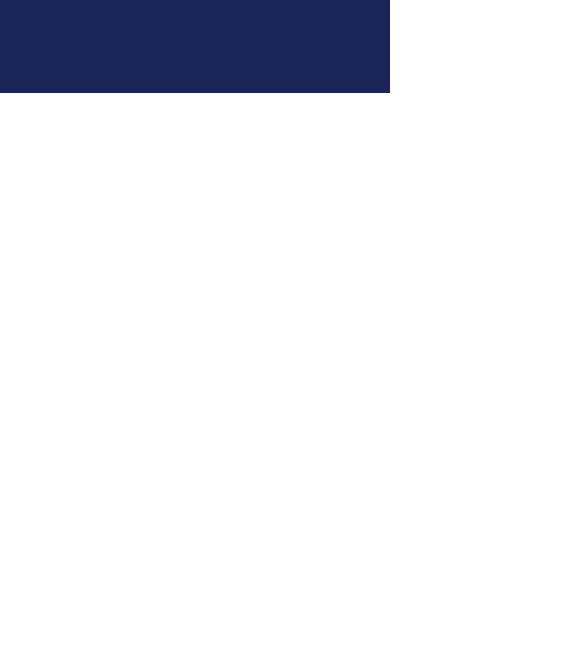
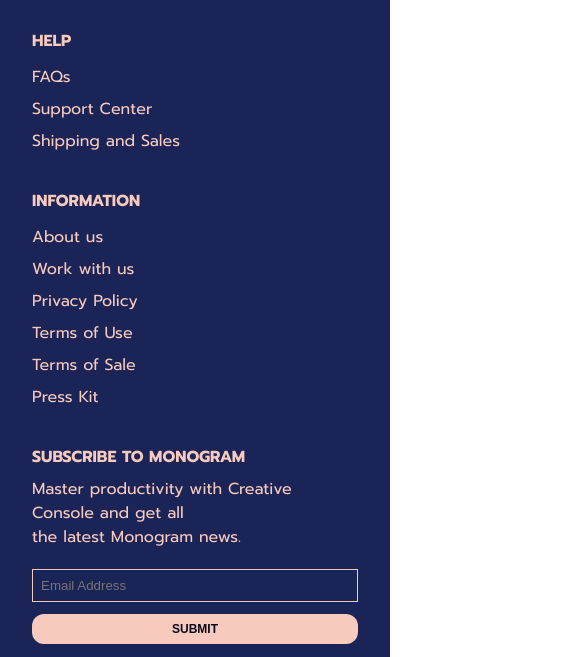
Before and after one commit to Sippos/Monogram, a plain HTML site: page index.html in a window 390 px wide. Shown: the part 1702-2359 px from the top of the page, 585 px wide, since content can reach past the window. Before the commit the page ends 1795 px from the top, so only its background shows below. Drawn offline with Linux system fonts and the light colour scheme.

Commit message:
Add media-query

```diff
--- a/assets/styles/footer.css
+++ b/assets/styles/footer.css
@@ -1,5 +1,6 @@
 footer{
     display: flex;
+    flex-wrap: wrap;
     justify-content: center;
     gap: var(--space-5xl);
     padding: var(--space-3xl);
@@ -10,8 +11,9 @@
 }
 
 footer a{
+    display: block;
     text-decoration: none;
-    padding: var(--space-xs);
+    padding: var(--space-xs) 0;
     color: var(--lightpink);
 }
 
@@ -27,7 +29,9 @@
     text-transform: uppercase;
 }
 
-
+footer section{
+    min-width: 250px;
+}
 
 .address li{
     list-style: none;
@@ -64,13 +68,13 @@
 
 .icons{
     display: flex;
-    /* margin: var(--space-lg); */
-    gap: var(--space-xs)
+    gap: var(--space-xs);
+    flex-wrap: wrap;
 }
 
 .footer-form{
     display: flex;
-    margin: var(--space-xl) var(--space-2xl) var(--space-lg) 0;
+    margin: var(--space-xl) 0 var(--space-lg) 0;
     gap: var(--space-xl);
 
 }
@@ -79,6 +83,7 @@
     background-color: transparent;
     border: 1px solid #f7cabd;
     padding: var(--space-sm);
+    width: 100%;
 }
 
 
@@ -91,10 +96,47 @@
     border-radius: var(--radius-lg);
     padding: var(--space-sm) var(--space-2xl);
     border: none;
+    cursor: pointer;
 }
 
 
 footer button:hover{
     background-color: var(--orange);
-    cursor: pointer;
 }
+
+@media (max-width: 1024px)
+{
+    footer{
+        justify-content: space-between;
+        gap: var(--space-3xl);
+    }
+
+    .subscribe{
+        width: 100%;
+    }
+}
+
+@media (max-width: 768px)
+{
+    footer{
+        flex-direction: column;
+        align-items: flex-start;
+    }
+
+    .footer-form{
+        flex-direction: column;
+        gap: var(--space-md);
+    }
+
+    footer input{
+        width: 100%;
+    }
+
+    footer button{
+        width: 100%;
+    }
+
+    .icons{
+        flex-wrap: wrap;
+    }
+}
```
